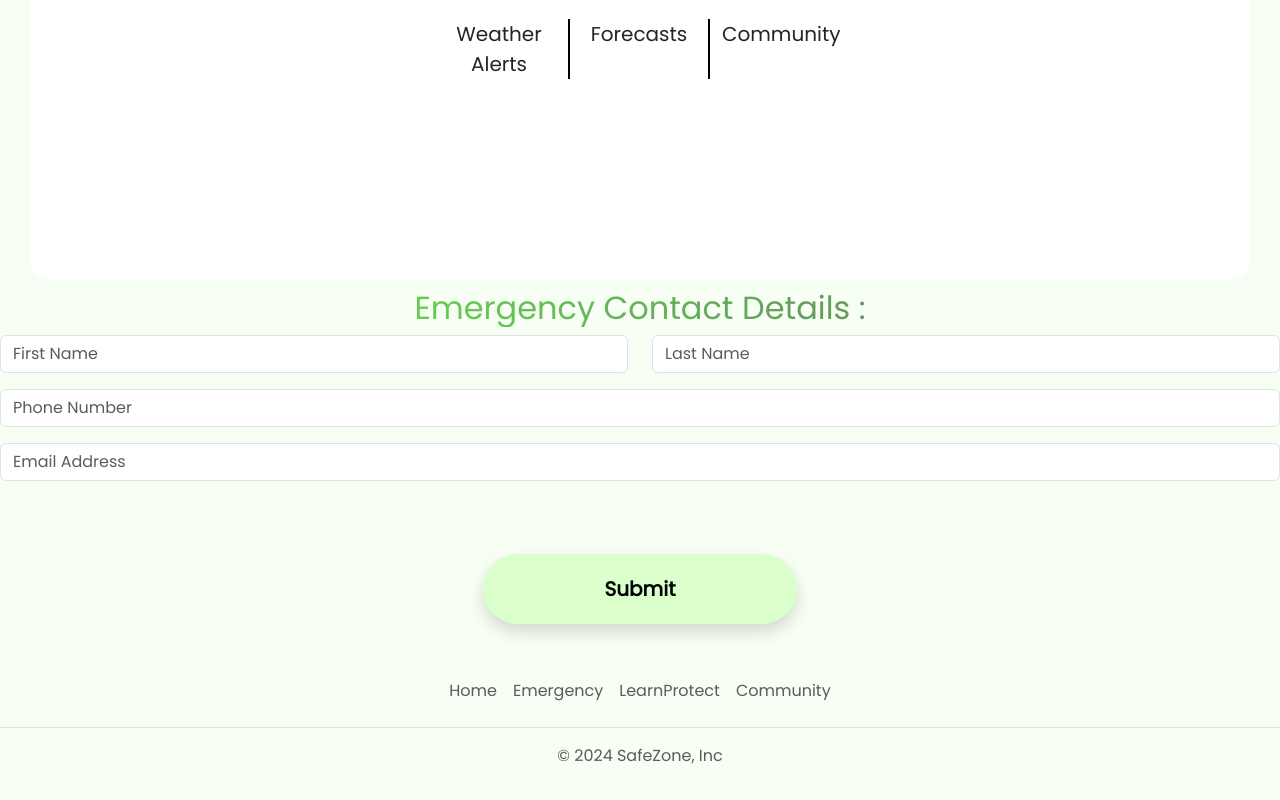
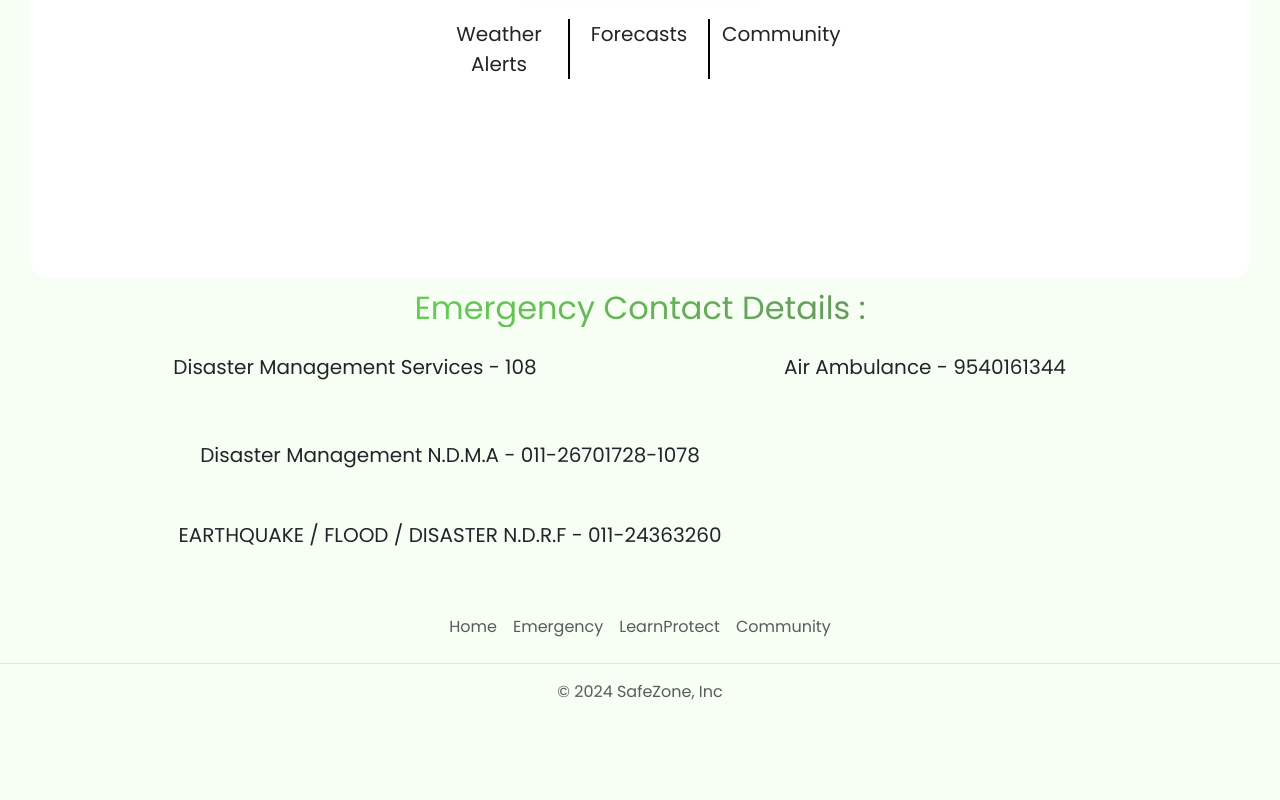
Before and after one commit to GIRISHGHUGARE/Tech_Dynamos_3.0, a React (Create React App) app in the folder frontend/: page / in a window 1280 px wide. Shown: the part 639-1439 px from the top of the page. After the commit the page ends 1399 px from the top, so only its background shows below. Built offline with nearby package versions, Linux system fonts and the light colour scheme.

Commit message:
Home Page emergency contacts added

```diff
--- a/frontend/src/screens/Home.js
+++ b/frontend/src/screens/Home.js
@@ -39,26 +39,41 @@ export default function Home() {
                 </div>
             </div>
             <div className="fw-bold text-center fs-1 text-logo-gradient" style={{ marginTop: "10px", fontSize: "45px" }} to="/Home"><h2>Emergency Contact Details :</h2></div>
-            <div className='row mb-3'>
-                <div className='col'>
-                    <input type='text' className='form-control rounded' placeholder='First Name' />
+            <div className="container">
+                <div className="row mb-3">
+                    <div className="col-12 col-md-6 text-center mb-2">
+                        <a href="tel:108">
+                            <button id="disaster-btn" className="btn btn-lg w-100 py-3">
+                                Disaster Management Services - 108
+                            </button>
+                        </a>
+                    </div>
+                    <div className="col-12 col-md-6 text-center mb-2">
+                        <a href="tel:9540161344">
+                            <button id="air-ambulance-btn" className="btn btn-lg w-100 py-3">
+                                Air Ambulance - 9540161344
+                            </button>
+                        </a>
+                    </div>
                 </div>
-                <div className='col'>
-                    <input type='text' className='form-control rounded' placeholder='Last Name' />
+                <div className="row mb-3 d-block justify-content-center">
+                    <div className="col-12 col-md-8">
+                        <a href="tel:01126701728">
+                            <button id="ndma-btn" className="btn btn-lg w-100 py-3">
+                                Disaster Management N.D.M.A - 011-26701728-1078
+                            </button>
+                        </a>
+                    </div>
                 </div>
-            </div>
-            <div className='row mb-3'>
-                <div className='col'>
-                    <input type='text' className='form-control rounded' placeholder='Phone Number' />
+                <div className="row mb-3 d-block justify-content-center">
+                    <div className="col-12 col-md-8">
+                        <a href="tel:01124363260">
+                            <button id="ndrf-btn" className="btn btn-lg w-100 py-3">
+                                EARTHQUAKE / FLOOD / DISASTER N.D.R.F - 011-24363260
+                            </button>
+                        </a>
+                    </div>
                 </div>
-            </div>
-            <div className='row mb-3'>
-                <div className='col'>
-                    <input type='text' className='form-control rounded' placeholder='Email Address' />
-                </div>
-            </div>
-            <div className="btn d-flex justify-content-center">
-            <button className="border-0 w-25 text-center fw-bold shadow getinfobtn" style={{ fontSize: "20px" }} >Submit</button>
             </div>
         </>
     )
```
